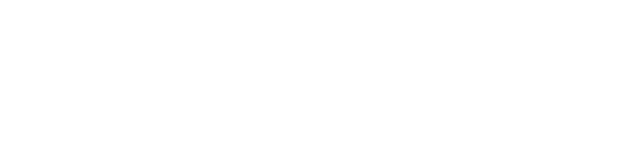
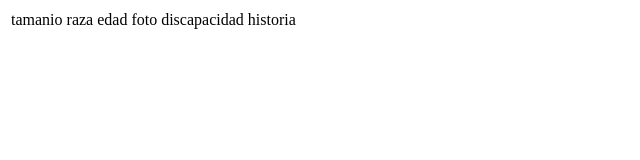
Before and after one commit to villalbapaezmiguel/Perritos, a plain HTML site: page index.html in a window 1280 px wide. Shown: the whole page, without its empty margins (0-640 px from the left). Drawn offline with Linux system fonts and the light colour scheme.

Commit message:
Creamos tabla de perrito

```diff
--- a/index.html
+++ b/index.html
@@ -4,12 +4,14 @@
     <meta charset="UTF-8">
     <meta name="viewport" content="width=device-width, initial-scale=1.0">
 
+    <script src="json/datos.js"></script>
+    <script src="js/perritos.js"></script>
+
     <link rel="stylesheet" href="css/style.css">
-    <script src="js/perritos.js"></script>
 
     <title>Perritos</title>
 </head>
-<body>
-
+<body onload="crearTabla()">
+    <table id="tablaPerritos"></table>
 </body>
 </html>
--- a/js/perritos.js
+++ b/js/perritos.js
@@ -0,0 +1,25 @@
+function crearTabla() {
+
+    var tablaPerritos = document.getElementById("tablaPerritos");
+
+    for (var i = 0; i < datosDePerritos.length; i++) {
+
+        //Fila de títulos
+        var fila = tablaPerritos.insertRow(0);
+
+        var columnaTamanio = fila.insertCell(0);
+        var columnaRaza = fila.insertCell(1);
+        var columnaEdad = fila.insertCell(2);
+        var columnaFoto = fila.insertCell(3);
+        var columnaDiscapacidad = fila.insertCell(4);
+        var columnaHistoria = fila.insertCell(5);
+
+        columnaTamanio.innerHTML = "tamanio";
+        columnaRaza.innerHTML = "raza";
+        columnaEdad.innerHTML = "edad";
+        columnaFoto.innerHTML = "foto";
+        columnaDiscapacidad.innerHTML = "discapacidad";
+        columnaHistoria.innerHTML = "historia";
+        //Fin fila de títulos
+    }
+}
--- /dev/null
+++ b/json/datos.js
@@ -0,0 +1,10 @@
+var datosDePerritos = [
+    {
+        "tamanio": "mediano",
+        "raza": "",
+        "edad": 0,
+        "foto": "",
+        "discapacidad" :"",
+        "historia":""
+    }
+]
```
